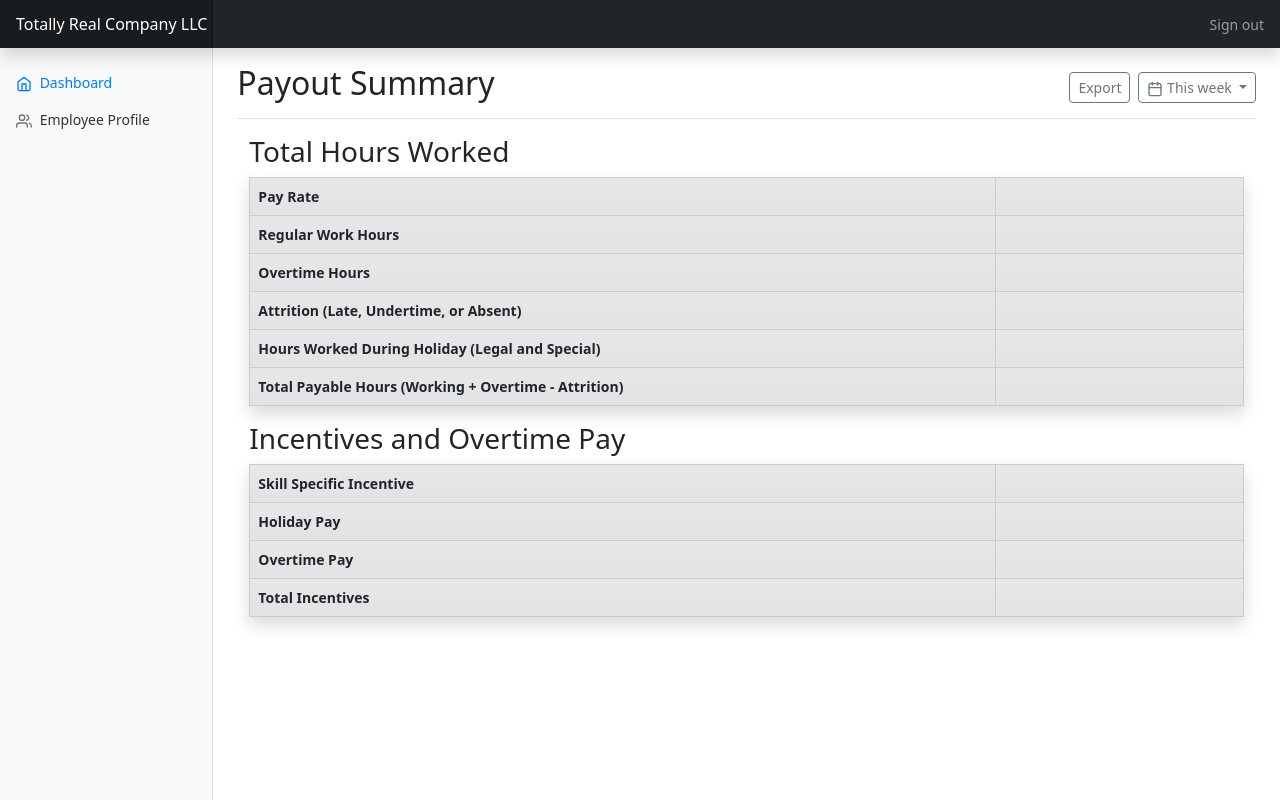
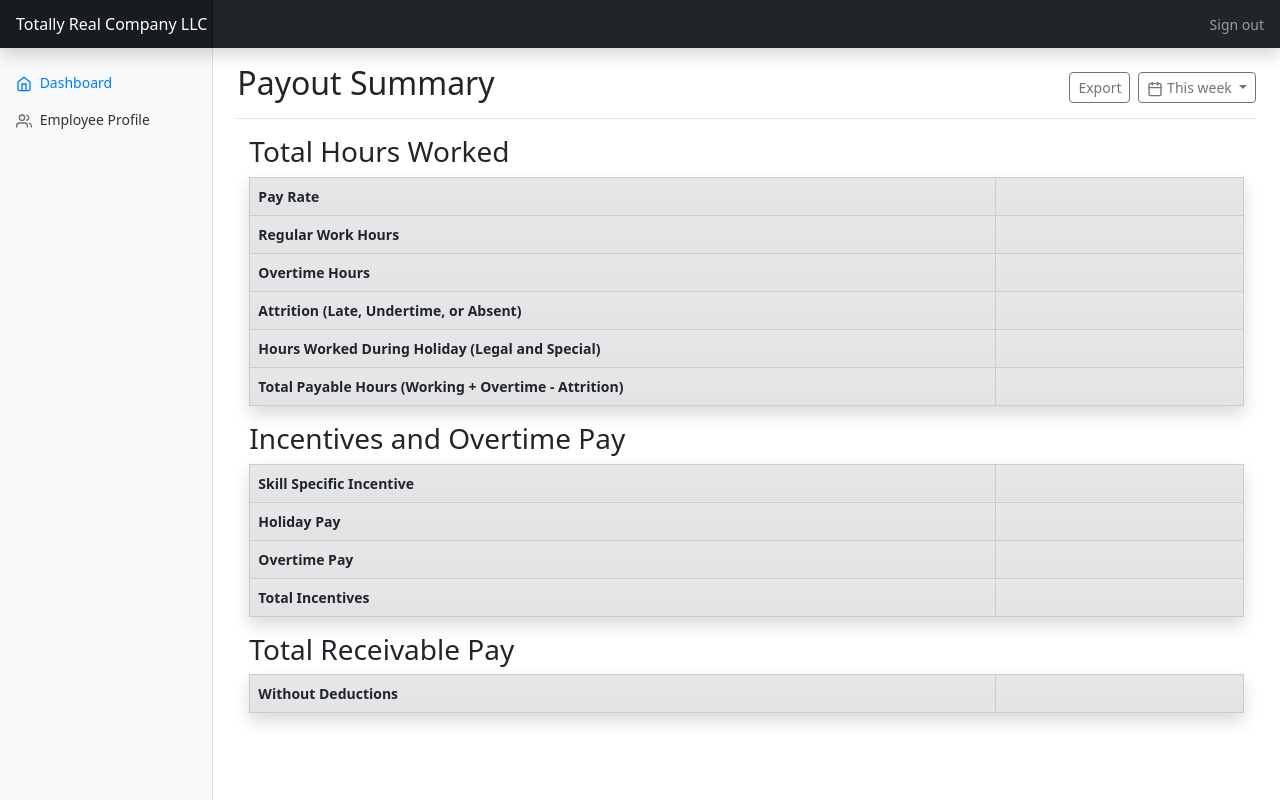
Before and after one commit to pageunavailable/softeng1, a Flask app: template templates/dashboard.html in a window 1280 px wide. Run offline with Flask 2, Linux system fonts and the light colour scheme; the template is opened without the code that fills it, so the values that code supplies are empty; some libraries are stand-ins or nearby versions.

Commit message:
last minute touches

```diff
--- a/app.py
+++ b/app.py
@@ -50,9 +50,10 @@ def dashboard():
     netpay = payablehour * pay
     overtime = pay + (pay * .30)
     special = pay * 2
-    grosspay = (netpay + (overtime * overtimehour)) - attrition
+    grosspay = (netpay + (overtime * overtimehour)) - (attrition * pay)
     payrate['incentive'] = skillincentive
     payrate['special'] = special * specialhour
+    payrate['totalhours'] = (payablehour + overtimehour) - attrition
     payrate['total'] = grosspay
     payrate['overtimetotal'] = overtime * overtimehour
     payrate['totalincentive'] = skillincentive + payrate['special'] + payrate['overtime']
--- a/templates/dashboard.html
+++ b/templates/dashboard.html
@@ -93,7 +93,7 @@
                                 </tr>
                                 <tr>
                                     <td class="bg-gradient fw-bold">Total Payable Hours (Working + Overtime - Attrition)</td>
-                                    <td class="bg-gradient fw-bold text-end w-25">{{payrate['total']}}</td>
+                                    <td class="bg-gradient fw-bold text-end w-25">{{payrate['totalhours']}}</td>
                                 </tr>
                             </tbody>
                         </table>
@@ -121,6 +121,17 @@
                             </tbody>
                         </table>
                     </div>
+                    <div class="container">
+                        <h3>Total Receivable Pay</h3>
+                        <table class="bg-secondary shadow table table-bordered table-secondary text-body">
+                            <tbody>
+                                <tr>
+                                    <td class="bg-gradient fw-bold">Without Deductions</td>
+                                    <td class="bg-gradient fw-bold text-end w-25">{{payrate['total']}}</td>
+                                </tr>
+                            </tbody>
+                        </table>
+                    </div>
                 </main>
             </div>
         </div>
```
